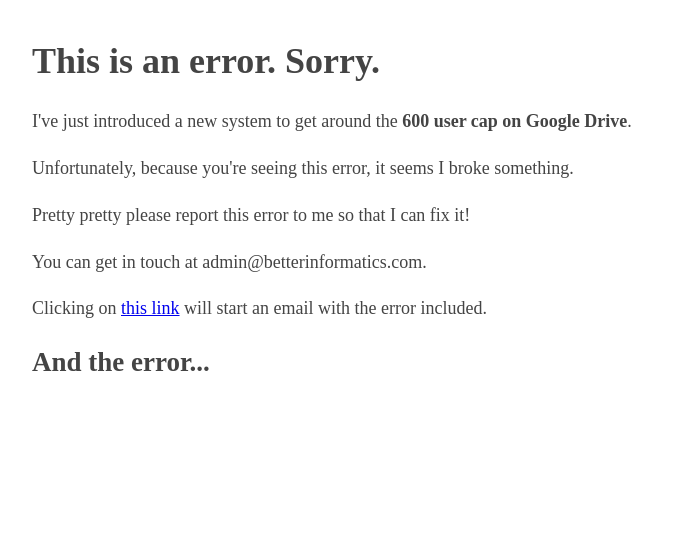
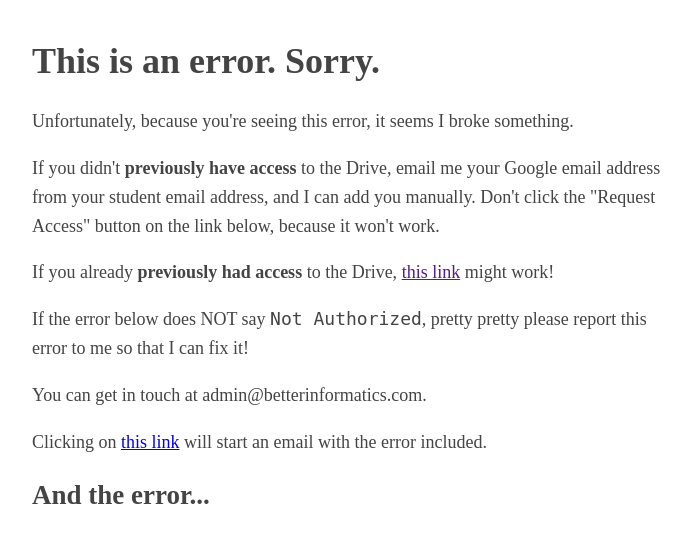
Before and after one commit to compsoc-edinburgh/bi-config, a Flask app: template templates/error.html in a window 1280 px wide. Shown: the top 543 px of the page, without its empty margins (283-974 px from the left). Run offline with Flask 2, Linux system fonts and the light colour scheme; the template is opened without the code that fills it, so the values that code supplies are empty; parts of the project's set-up code (start-up, migrations or seed data) failed here and were passed over; some libraries are stand-ins or nearby versions.

Commit message:
update error in response to compsoc breaking something

```diff
--- a/templates/error.html
+++ b/templates/error.html
@@ -7,13 +7,16 @@ auto;max-width:650px;line-height:1.6;font-size:18px;color:#444;padding:0
 <header><h1>This is an error. Sorry.</h1></header>
 
 <p>
-    I've just introduced a new system to get around the <strong>600 user cap on Google Drive</strong>.
-</p>
-<p>
     Unfortunately, because you're seeing this error, it seems I broke something.
 </p>
 <p>
-    Pretty pretty please report this error to me so that I can fix it!
+    If you didn't <strong>previously have access</strong> to the Drive, email me your Google email address from your student email address, and I can add you manually. Don't click the "Request Access" button on the link below, because it won't work.
+</p>
+<p>
+    If you already <strong>previously had access</strong> to the Drive, <a href="{{ url }}">this link</a> might work!
+</p>
+<p>
+    If the error below does NOT say <code>Not Authorized</code>, pretty pretty please report this error to me so that I can fix it!
 </p>
 <p>
     You can get in touch at admin@betterinformatics.com.
```
